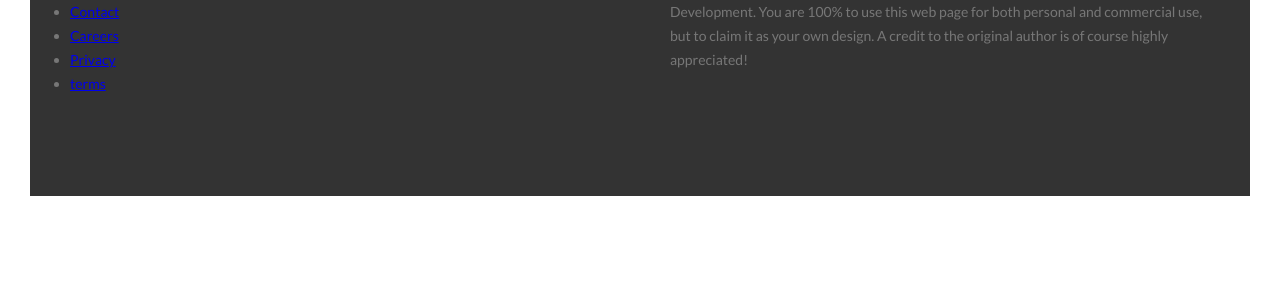
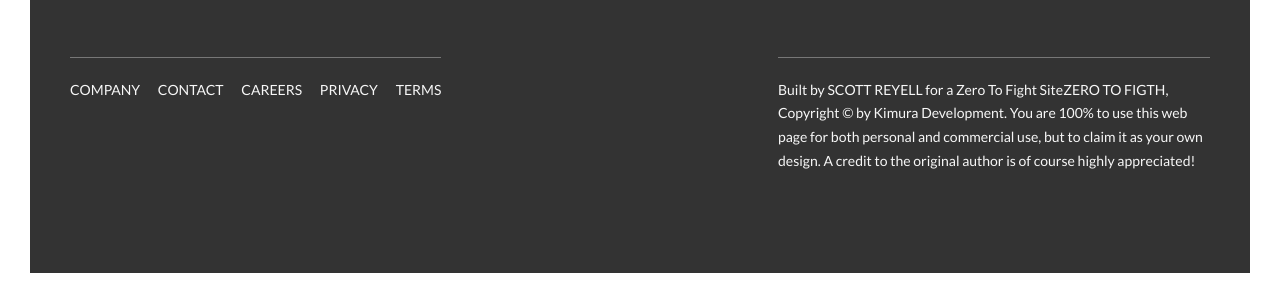
Before and after one commit to kimura-dev/Adventure_Site, a website: page starter/index.html in a window 1280 px wide. Shown: the part 5465-5768 px from the top of the page. Before the commit the page ends 5691 px from the top, so only its background shows below. Drawn offline with Linux system fonts and the light colour scheme.

Commit message:
footer section is completed with links and copyright

```diff
--- a/starter/sass/layout/_footer.scss
+++ b/starter/sass/layout/_footer.scss
@@ -2,6 +2,7 @@
   background-color: $color-gray-dark-3;
   padding: 10rem 0;
   font-size: 1.4rem;
+  color: $color-grey-light-1;
 
   &__logo-box {
     text-align: center;
@@ -14,14 +15,16 @@
   }
 
   &__navigation {
-
+    border-top: 1px solid $color-gray-dark;
+    padding-top: 2rem;
+    display: inline-block;
   }
 
   &__list {
     list-style: none;
   }
 
-  &__items {
+  &__item {
     display: inline-block;
 
     &:not(:last-child){
@@ -34,17 +37,25 @@
     &:link,
     &:visited {
       color: $color-grey-light-1;
+      background-color: $color-gray-dark-3;
       text-decoration: none;
       text-transform: uppercase;
       display: inline-block;
+      transition: all .2s;
     }
 
     &:hover,
     &:active {
       color: $color-primary;
       box-shadow: 0 1rem 2rem rgab($color-black, .4);
+      transform: rotate(5deg) scale(1.3);
     }
   }
 
-
+  &__copyright {
+    border-top: 1px solid $color-gray-dark;
+    padding-top: 2rem;
+    width: 80%;
+    float: right;
+  }
 }
```
Also changed, not shown: starter/css/style.css.
